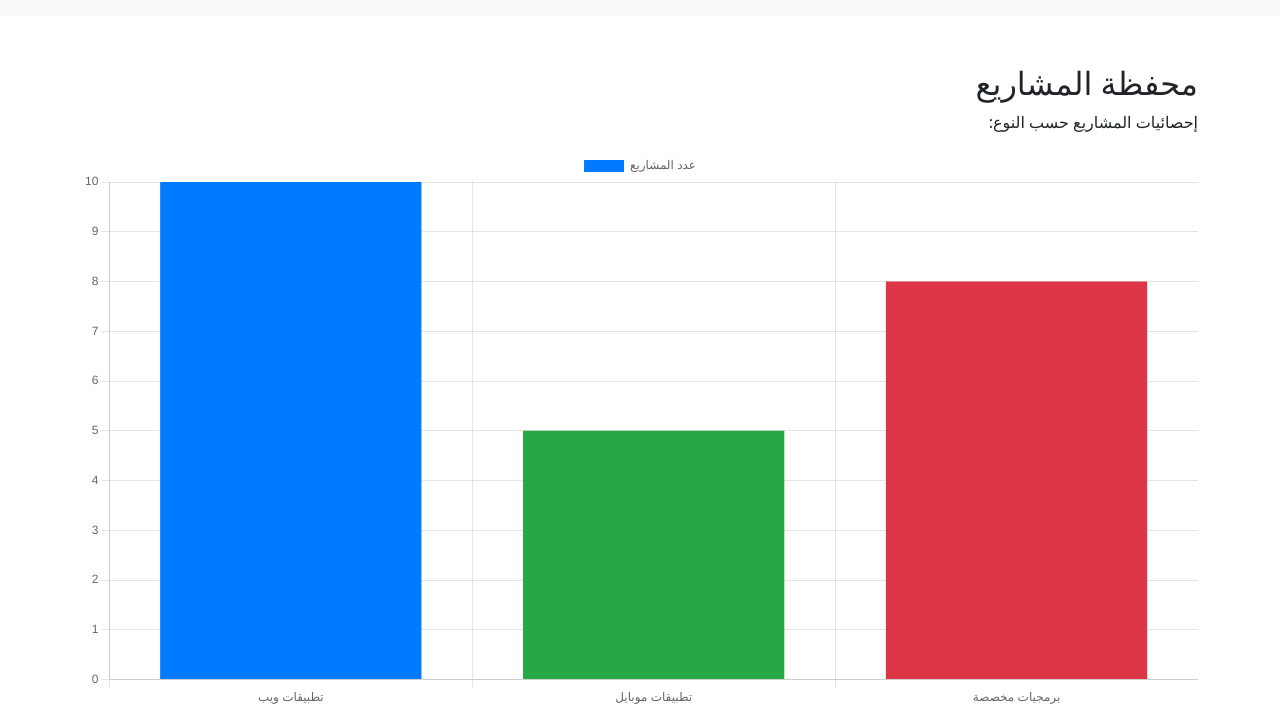
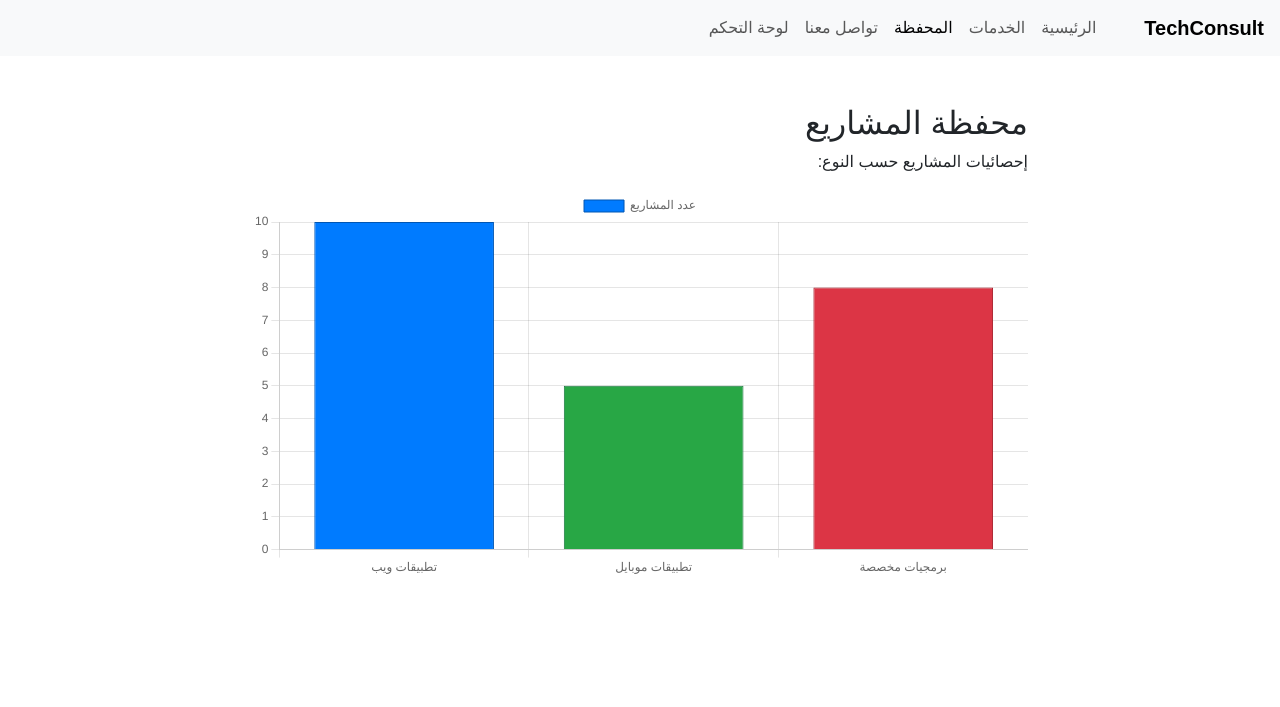
Before and after one commit to hus35/TechConsult, a Flask app: template templates/protfolio.html in a window 1280 px wide. Shown: the top 707 px of the page. Run offline with Flask 3, Linux system fonts and the light colour scheme; the template is opened without the code that fills it, so the values that code supplies are empty.

Commit message:
Update protfolio.html

```diff
--- a/templates/protfolio.html
+++ b/templates/protfolio.html
@@ -3,12 +3,25 @@
 <head>
     <meta charset="UTF-8">
     <meta name="viewport" content="width=device-width, initial-scale=1.0">
-    <title>المحفظة</title>
+    <title>TechConsult - المحفظة</title>
     <link href="https://cdn.jsdelivr.net/npm/bootstrap@5.3.0/dist/css/bootstrap.min.css" rel="stylesheet">
+    <link rel="stylesheet" href="/static/css/styles.css">
 </head>
 <body>
     <nav class="navbar navbar-expand-lg navbar-light bg-light">
-        <!-- نفس النافبار -->
+        <a class="navbar-brand" href="/">TechConsult</a>
+        <button class="navbar-toggler" type="button" data-bs-toggle="collapse" data-bs-target="#navbarNav" aria-controls="navbarNav" aria-expanded="false" aria-label="Toggle navigation">
+            <span class="navbar-toggler-icon"></span>
+        </button>
+        <div class="collapse navbar-collapse" id="navbarNav">
+            <ul class="navbar-nav ms-auto">
+                <li class="nav-item"><a class="nav-link" href="/">الرئيسية</a></li>
+                <li class="nav-item"><a class="nav-link" href="/services">الخدمات</a></li>
+                <li class="nav-item"><a class="nav-link active" href="/portfolio">المحفظة</a></li>
+                <li class="nav-item"><a class="nav-link" href="/contact">تواصل معنا</a></li>
+                <li class="nav-item"><a class="nav-link" href="/dashboard">لوحة التحكم</a></li>
+            </ul>
+        </div>
     </nav>
     <div class="container mt-5">
         <h2>محفظة المشاريع</h2>
@@ -18,15 +31,18 @@
     <script src="https://code.jquery.com/jquery-3.6.0.min.js"></script>
     <script src="https://cdn.jsdelivr.net/npm/chart.js"></script>
     <script>
+        document.addEventListener('DOMContentLoaded', function() {
             const ctx = document.getElementById('projectChart').getContext('2d');
-        const projectChart = new Chart(ctx, {
+            new Chart(ctx, {
                 type: 'bar',
                 data: {
                     labels: ['تطبيقات ويب', 'تطبيقات موبايل', 'برمجيات مخصصة'],
                     datasets: [{
                         label: 'عدد المشاريع',
                         data: [10, 5, 8],
-                    backgroundColor: ['#007bff', '#28a745', '#dc3545']
+                        backgroundColor: ['#007bff', '#28a745', '#dc3545'],
+                        borderColor: ['#0056b3', '#1f7a44', '#a71d2a'],
+                        borderWidth: 1
                     }]
                 },
                 options: {
@@ -37,6 +53,8 @@
                     }
                 }
             });
+        });
     </script>
+    <script src="https://cdn.jsdelivr.net/npm/bootstrap@5.3.0/dist/js/bootstrap.bundle.min.js"></script>
 </body>
 </html>
```
Lines whose indentation alone changed are shown as unchanged.
